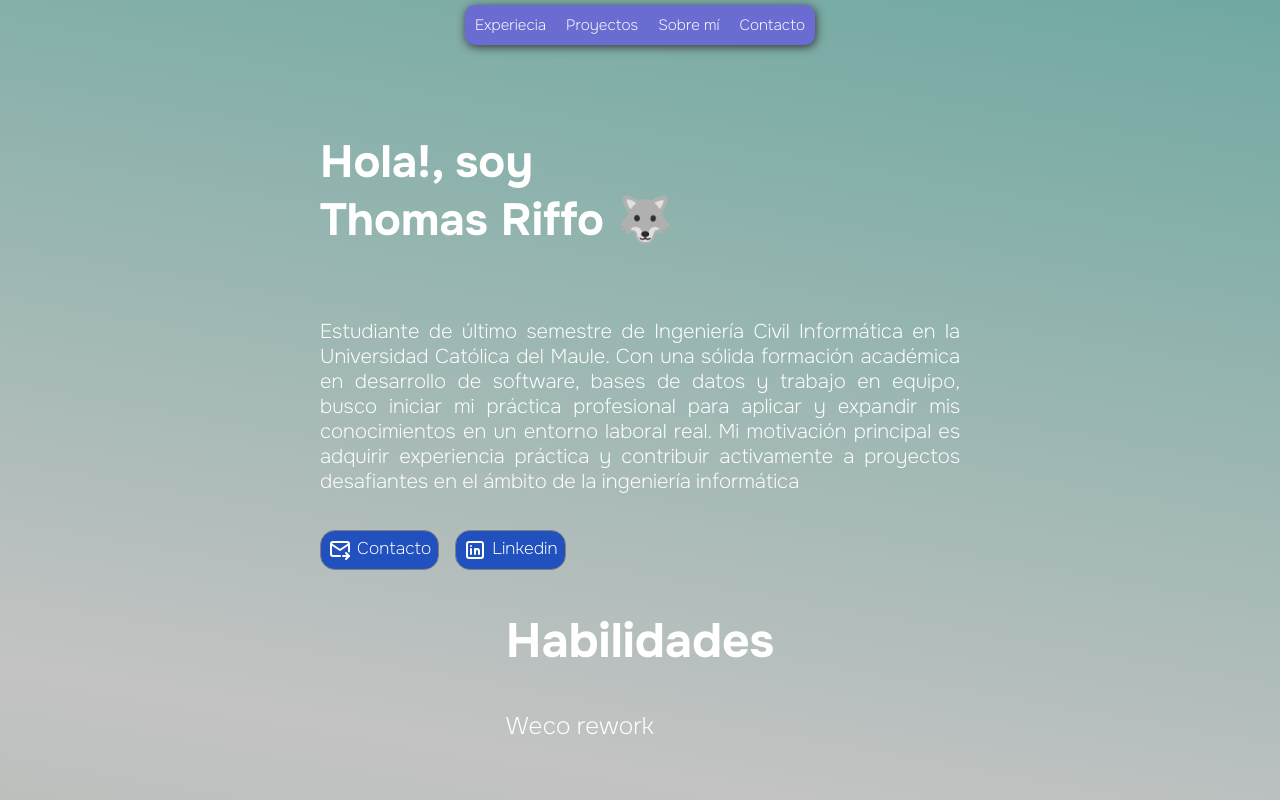
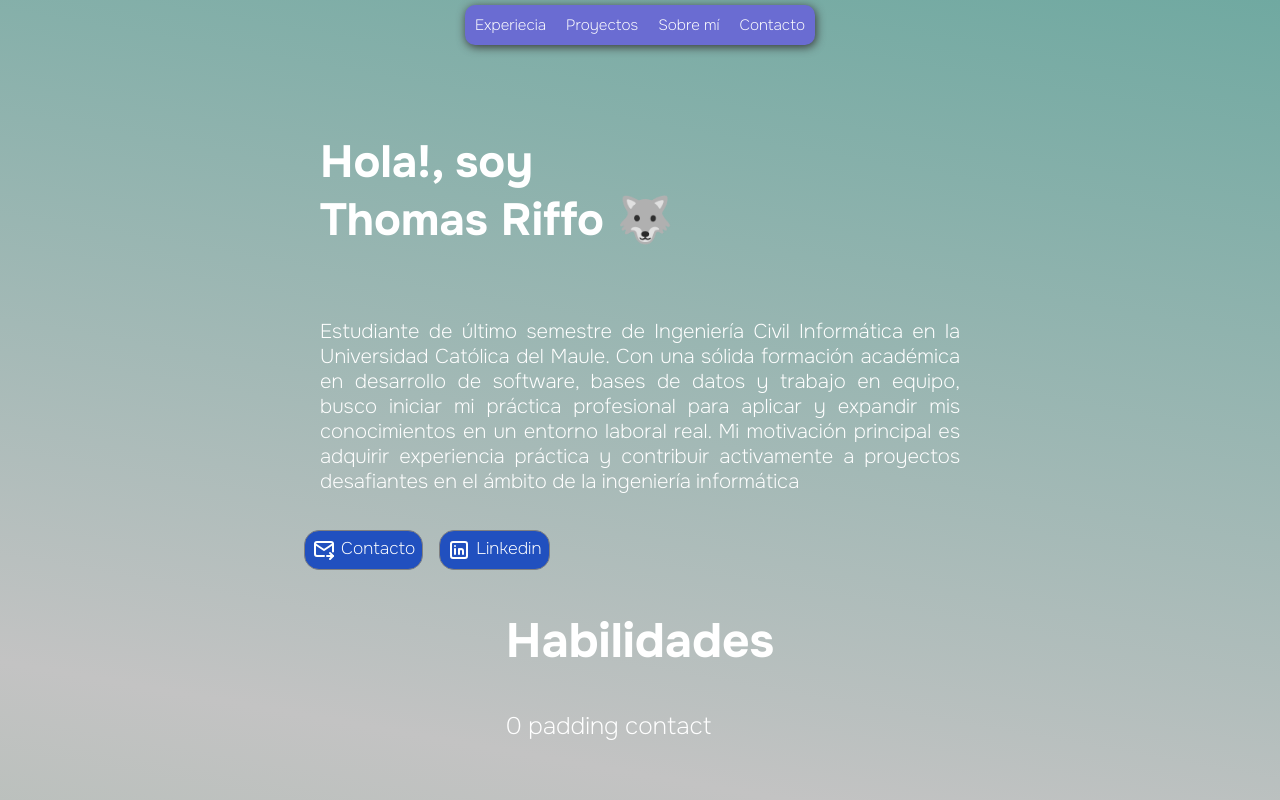
Before and after one commit to Wndburst/Portafolio.dev, a React (Vite) app: page / in a window 1280 px wide. Shown: the top 800 px of the page. Built offline with nearby package versions, Linux system fonts and the light colour scheme.

Commit message:
rework 6

```diff
--- a/src/components/Work.jsx
+++ b/src/components/Work.jsx
@@ -4,7 +4,7 @@ function Work(){
     return(
         <section className="work">
             <h2>Habilidades</h2>
-            <p>Weco rework</p>
+            <p>0 padding contact</p>
 
         </section>
     )
--- a/src/index.css
+++ b/src/index.css
@@ -83,7 +83,6 @@ body{
   font-size: 17px;
   gap: 1rem;
   align-items: center;
-  padding-inline: 1rem;
 }
 
 .contact a{
```
